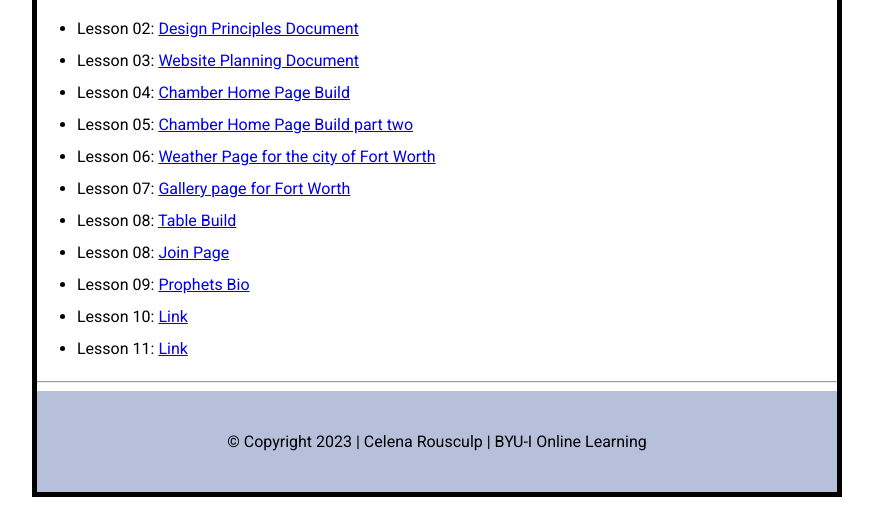
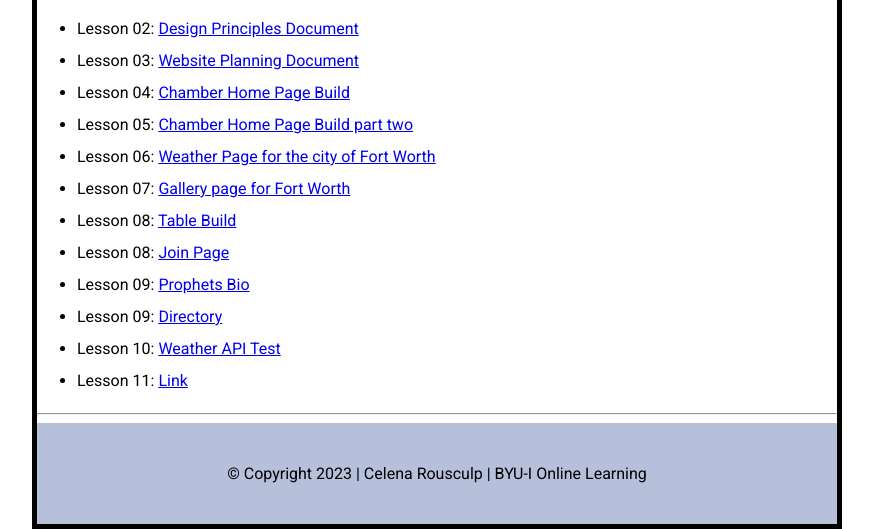
Before and after one commit to CelenaR/wdd230, a plain HTML site: page index.html in a window 1280 px wide. Shown: the part 271-800 px from the top of the page, without its empty margins (203-1076 px from the left). Drawn offline with Linux system fonts and the light colour scheme; files that its build step writes are made by us from their sources; a script that the page names is missing; files whose address does not match are found by name.

Commit message:
Add files via upload

```diff
--- a/index.html
+++ b/index.html
@@ -49,8 +49,12 @@
                 <li>Lesson 09:
                     <a href="lesson9/prophets.html">Prophets Bio</a>
                 </li>
+                <li>Lesson 09:
+                    <a href="chamber/directory.html">Directory</a>
+
+                </li>
                 <li>Lesson 10:
-                    <a href="Title">Link</a>
+                    <a href="chamber/weather-api.html">Weather API Test</a>
                 </li>
                 <li>Lesson 11:
                     <a href="Title">Link</a>
```
